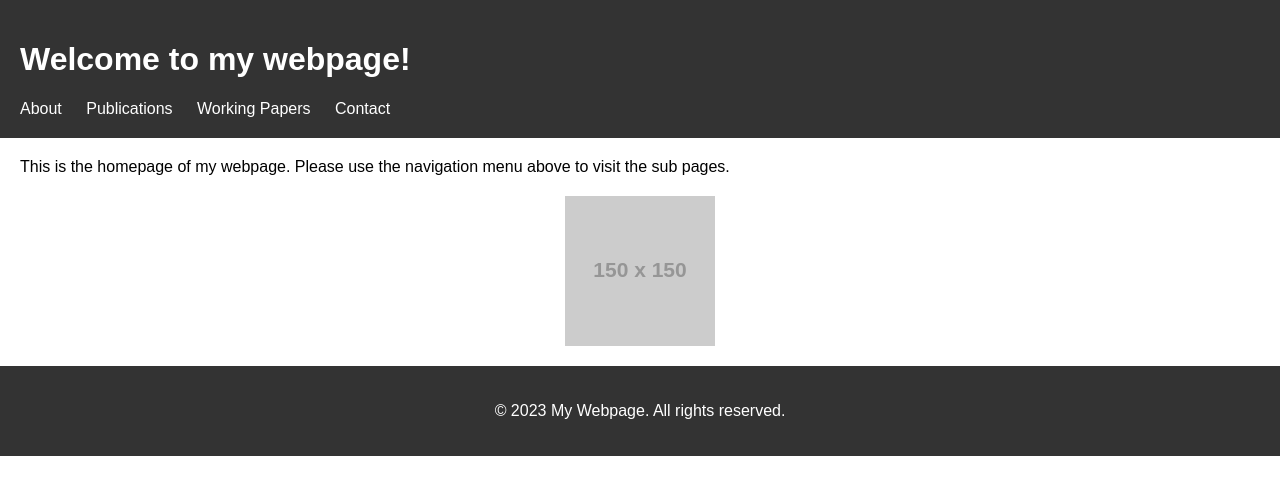
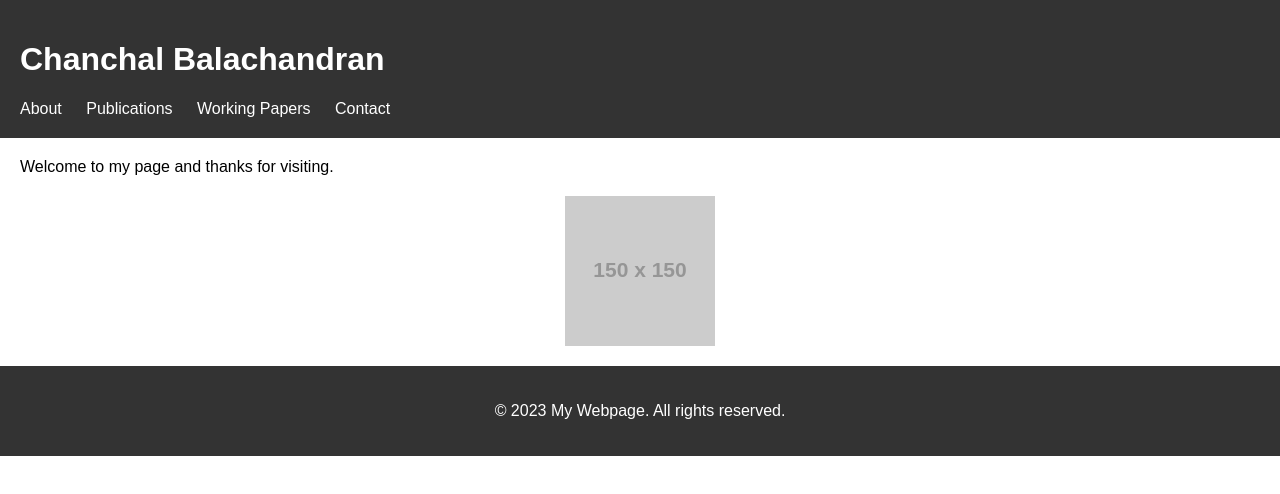
Before and after one commit to Balachac/my-webpage, a plain HTML site: page index.html in a window 1280 px wide. Drawn offline with Linux system fonts and the light colour scheme; placeholder pictures from the web are drawn by us.

Commit message:
Update index.html

```diff
--- a/index.html
+++ b/index.html
@@ -6,7 +6,7 @@
 </head>
 <body>
 	<header>
-		<h1>Welcome to my webpage!</h1>
+		<h1>Chanchal Balachandran</h1>
 		<nav>
 			<ul>
 				<li><a href="about.html">About</a></li>
@@ -17,7 +17,7 @@
 		</nav>
 	</header>
 	<main>
-		<p>This is the homepage of my webpage. Please use the navigation menu above to visit the sub pages.</p>
+		<p>Welcome to my page and thanks for visiting.</p>
 		<img src="https://via.placeholder.com/150" alt="Placeholder Image">
 	</main>
 	<footer>
```
